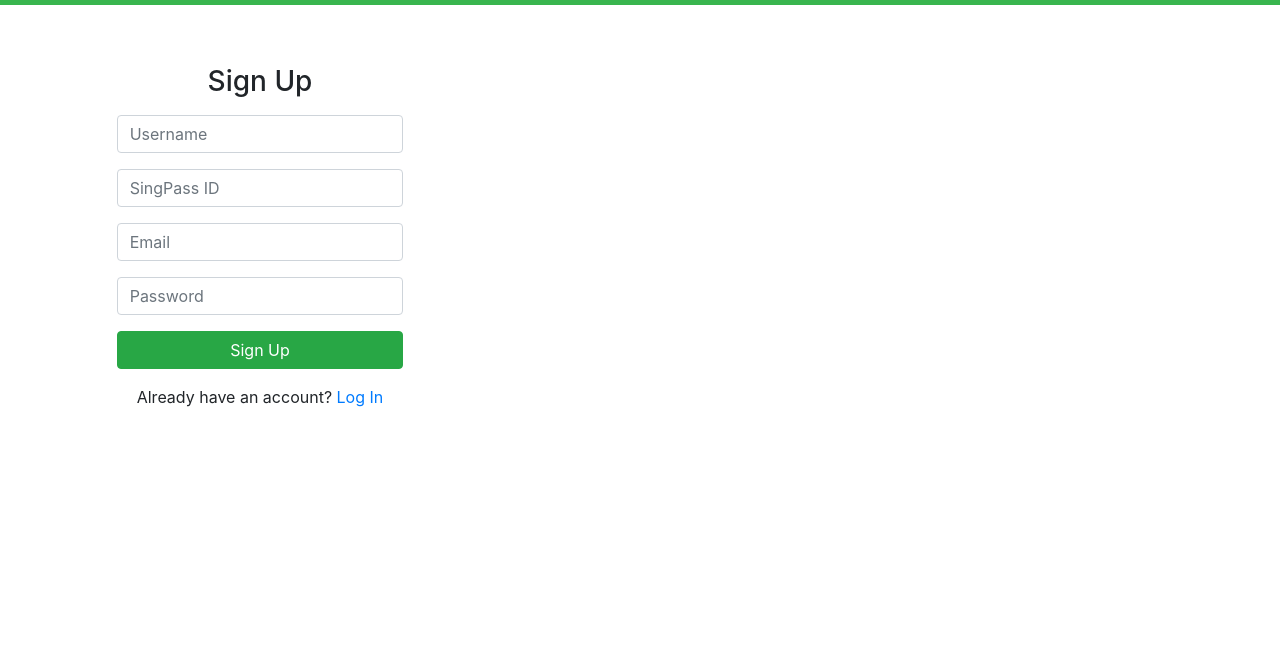
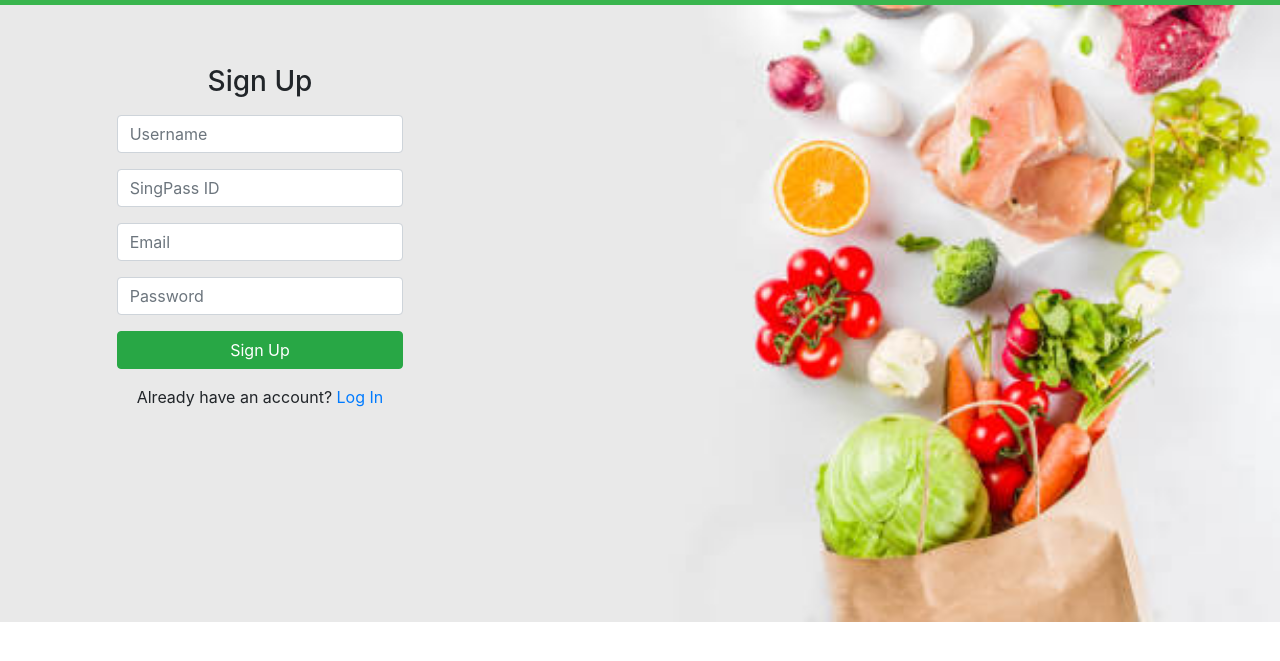
Before and after one commit to HongYih/PFD-Team-A, a plain HTML site: page index.html in a window 1280 px wide. Shown: the part 51-712 px from the top of the page. Drawn offline with nearby package versions, Linux system fonts and the light colour scheme; no server answers.

Commit message:
css login and signup 2

```diff
--- a/css/login.css
+++ b/css/login.css
@@ -1,5 +1,5 @@
 body {
-    background-image: url("/images/logingrocerygo.jpg");
+    background-image: url("/images/logingrocerygo.png");
     background-repeat: no-repeat;
     background-size: cover;
     background-position: center;
--- a/css/signup.css
+++ b/css/signup.css
@@ -0,0 +1,9 @@
+.container-fullscreen{
+    padding-top:100px;
+}
+body{
+    background-image: url("/images/signupgrocerygo.jpg");
+    background-repeat: no-repeat;
+    background-size: cover;
+    background-position: center;
+}
```
Also changed, not shown: images/logingrocerygo.jpg (deleted), images/logingrocerygo.png (added).
